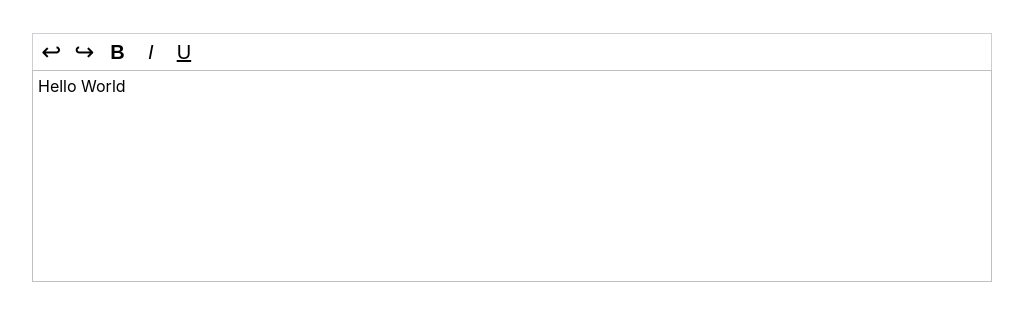
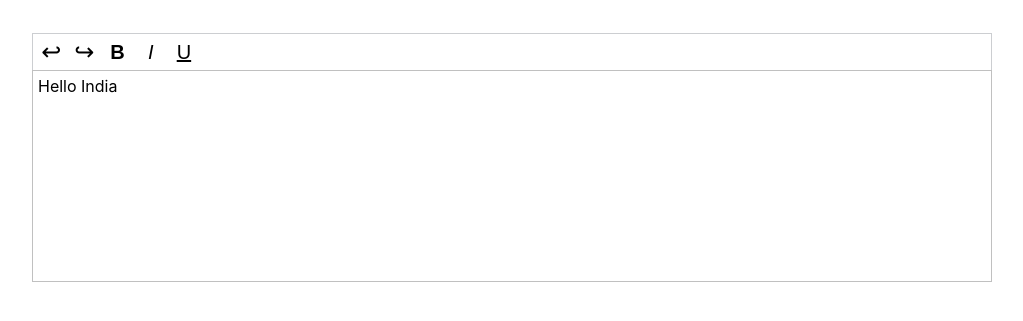
Before and after one commit to biswajitsundara/biz-editor, a React (Create React App) app: page / in a window 1280 px wide. Shown: the part 127-448 px from the top of the page, without its empty margins (128-1151 px from the left). Built offline with nearby package versions, Linux system fonts and the light colour scheme.

Commit message:
text update

```diff
--- a/src/body/body.js
+++ b/src/body/body.js
@@ -64,7 +64,7 @@ const Body = () => {
 
   return (
     <div className="editor-body" contenteditable="true" ref={editorRef}>
-      Hello World
+      Hello India
     </div>
   );
 };
```
